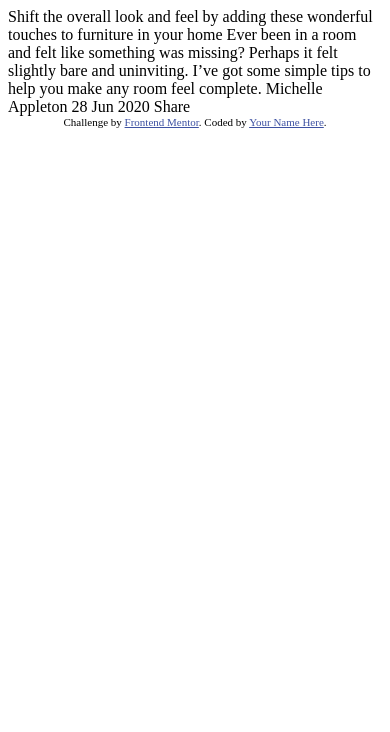
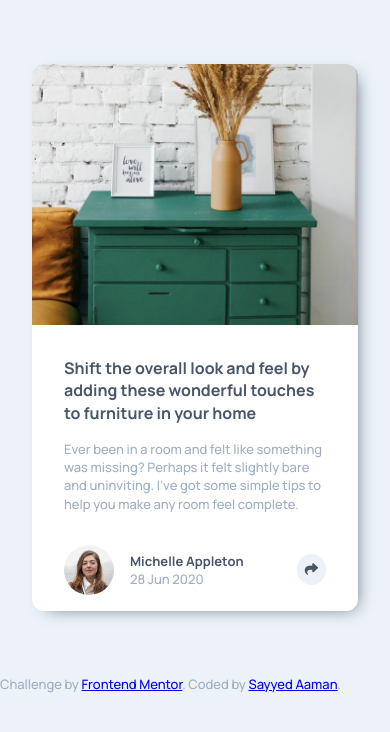
Before and after one commit to sayyedaaman2/article-preview-component-master, a plain HTML site: page index.html in a window 390 px wide. Drawn offline with Linux system fonts and the light colour scheme.

Commit message:
Mobile design complete

```diff
--- a/index.html
+++ b/index.html
@@ -1,36 +1,91 @@
 <!DOCTYPE html>
 <html lang="en">
+
 <head>
   <meta charset="UTF-8">
-  <meta name="viewport" content="width=device-width, initial-scale=1.0"> <!-- displays site properly based on user's device -->
+  <meta name="viewport" content="width=device-width, initial-scale=1.0">
+  <!-- displays site properly based on user's device -->
 
   <link rel="icon" type="image/png" sizes="32x32" href="./images/favicon-32x32.png">
-
+  <link rel="stylesheet" href="https://cdnjs.cloudflare.com/ajax/libs/font-awesome/6.7.2/css/all.min.css"
+    integrity="sha512-Evv84Mr4kqVGRNSgIGL/F/aIDqQb7xQ2vcrdIwxfjThSH8CSR7PBEakCr51Ck+w+/U6swU2Im1vVX0SVk9ABhg=="
+    crossorigin="anonymous" referrerpolicy="no-referrer" />
+  <link rel="stylesheet" href="/styles/style.css">
   <title>Frontend Mentor | Article preview component</title>
 
-  <!-- Feel free to remove these styles or customise in your own stylesheet 👍 -->
-  <style>
-    .attribution { font-size: 11px; text-align: center; }
-    .attribution a { color: hsl(228, 45%, 44%); }
-  </style>
+
 </head>
+
 <body>
+  <div class="wrapper">
+    <main class="main">
+      <article class="article">
+        <div class="article_container">
+          <div class="img-section">
+            <img src="./images/drawers.jpg" alt="drawers" aria-label="Drawers Image" />
+          </div>
+          <div class="article_section">
+            <div class="article_info">
+              <h1 class="article_title">
+                Shift the overall look and feel by adding these wonderful
+                touches to furniture in your home
+              </h1>
+              <p class="article_summary">
+                Ever been in a room and felt like something was missing? Perhaps
+                it felt slightly bare and uninviting. I’ve got some simple tips
+                to help you make any room feel complete.
+              </p>
+            </div>
+            <div class="article_author">
+              <div class="author_img">
+                <img class="avatar" src="./images/avatar-michelle.jpg" alt="avatar" aria-label="avatar-michelle" />
+              </div>
+              <div class="author_info">
+                <h2 class="author_name">
+                  Michelle Appleton
+                </h2>
+                <p class="author_published">
+                  28 Jun 2020
+                </p>
+              </div>
+              <button class="share_btn">
+                <i class="fa-solid fa-share"></i>
+              </button>
 
-  Shift the overall look and feel by adding these wonderful
-  touches to furniture in your home
+            </div>
+            <div class="share_option">
+              <p class="share_text">
+                Share
+              </p>
+              <div class="social_links">
 
-  Ever been in a room and felt like something was missing? Perhaps
-  it felt slightly bare and uninviting. I’ve got some simple tips
-  to help you make any room feel complete.
+                <i class="fa-brands fa-square-facebook"></i>
+                <i class="fa-brands fa-twitter"></i>
+                <i class="fa-brands fa-pinterest"></i>
+              </div>
+              <button class="share_btn">
+                <i class="fa-solid fa-share"></i>
+              </button>
+            </div>
+          </div>
 
-  Michelle Appleton
-  28 Jun 2020
+        </div>
+      </article>
 
-  Share
 
-  <div class="attribution">
-    Challenge by <a href="https://www.frontendmentor.io?ref=challenge" target="_blank">Frontend Mentor</a>.
-    Coded by <a href="#">Your Name Here</a>.
+
+
+
+
+
+
+    </main>
+
+    <footer>
+      Challenge by <a href="https://www.frontendmentor.io?ref=challenge" target="_blank">Frontend Mentor</a>.
+      Coded by <a href="https://github.com/sayyedaaman2/article-preview-component-master">Sayyed Aaman</a>.
+    </footer>
   </div>
 </body>
+
 </html>
--- /dev/null
+++ b/styles/style.css
@@ -0,0 +1,158 @@
+/* IMPORT */
+@import url('https://fonts.googleapis.com/css2?family=Manrope:wght@200..800&display=swap');
+
+/* CSS RESET */
+*,*::before,*::after{
+    margin : 0;
+    padding : 0;
+    box-sizing: border-box;
+}
+h1,h2,h3,h3,h4,h5,h6{
+    font-family: inherit;
+    font-size: inherit;
+    line-height: inherit;
+    font-weight: inherit;
+}
+img{
+    width: 100%;
+    height: 100%;
+    display: block;
+}
+
+/* CUSTOM PROPERTIES */
+:root{
+    /* --color-- */
+    --clr-neutral-100 : 0 0% 100%;
+    --clr-neutral-200 :210 46% 95%;
+    --clr-neutral-300 : 212 23% 69%;
+    --clr-neutral-400 : 214 19% 35%;
+    --clr-neutral-500 : 217 19% 35%;
+
+    /* --typography-- */
+    --fs-300 : .8125rem;
+    --fs-400 : 1rem;
+    --fs-500 : 1.25rem;
+    --fs-600 : 1.5rem;
+    --fs-700 : 1.75rem;
+    --fs-800 : 2rem;
+    --fs-900 : 2.5rem;
+    /* --font-families-- */
+    --ff-primary: "Manrope", sans-serif;
+    /* --font-weight */
+    --fw-normal : 500;
+    --fw-medium : 700;
+}
+/* GENERAL CLASSES */
+body{
+    min-height: 100%;
+    font-family: var(--ff-primary);
+    font-weight: var(--fw-normal);
+    font-size: var(--fs-300);
+    line-height: 1.4;
+    background-color: hsl(var(--clr-neutral-200));
+    color : hsl(var(--clr-neutral-300));
+}
+/* UTILITY CLASSES */
+/* LAYOUT */
+
+/* COMPONENT */
+.main{
+    padding-block: 4rem;
+    padding-inline: 2rem;
+
+}
+
+.article{
+    max-width: 450px;
+    background-color: hsl(var(--clr-neutral-100));
+    border-radius: 12px;
+    overflow: hidden;
+    box-shadow: 6px 5px 18px -9px hsl(var(--clr-neutral-400));
+}
+
+.article_container{
+    position: relative;
+    transition:all 2s ease;
+
+}
+
+.article_section{
+    padding-bottom: 1rem;
+
+}
+.article_info{
+    padding-inline: 2rem;
+
+    padding-block: 2rem;
+
+}
+.article_info > *:not(:last-child){
+    margin-bottom: var(--mb,1rem);
+}
+.article_title{
+    font-size: var(--fs-400);
+    color : hsl(var(--clr-neutral-500));
+    font-weight: var(--fw-medium);
+}
+.article_author{
+
+    padding-inline: 2rem;
+    display: flex;
+    gap : 1rem;
+    justify-content: space-between;
+    align-items: center;
+}
+.author_info{
+    flex : 1;
+}
+.author_img{
+    height: 50px;
+    width: 50px;
+    border-radius: 100%;
+    overflow: hidden;
+}
+.author_name{
+    font-weight: var(--fw-medium);
+    color : hsl(var(--clr-neutral-500));
+}
+
+.share_btn{
+    border : 0px;
+    background-color: hsl(var(--clr-neutral-200));
+    border-radius: 100%;
+    padding : 0.5rem;
+}
+.share_btn i{
+    color : hsl(var(--clr-neutral-400));
+}
+
+.share_option{
+    display: flex;
+
+    justify-content: space-between;
+    align-items: center;
+    position: absolute;
+    bottom: -100%;
+    left : 0;
+    background-color: hsl(var(--clr-neutral-500));
+    width: 100%;
+    height: 70px;
+    padding-inline: 2rem;
+
+    gap :1rem;
+}
+.article_container:hover > .article_section .share_option{
+     bottom: 0;
+}
+.share_text{
+    text-transform: uppercase;
+    letter-spacing: 4px;
+    font-weight: var(--fw-normal);
+}
+.social_links{
+    color : hsl(var(--clr-neutral-100));
+    font-size: 1rem;
+    display: flex;
+    gap : 1rem;
+    flex : 1;
+}
```
Also changed, not shown: 1 other file.
